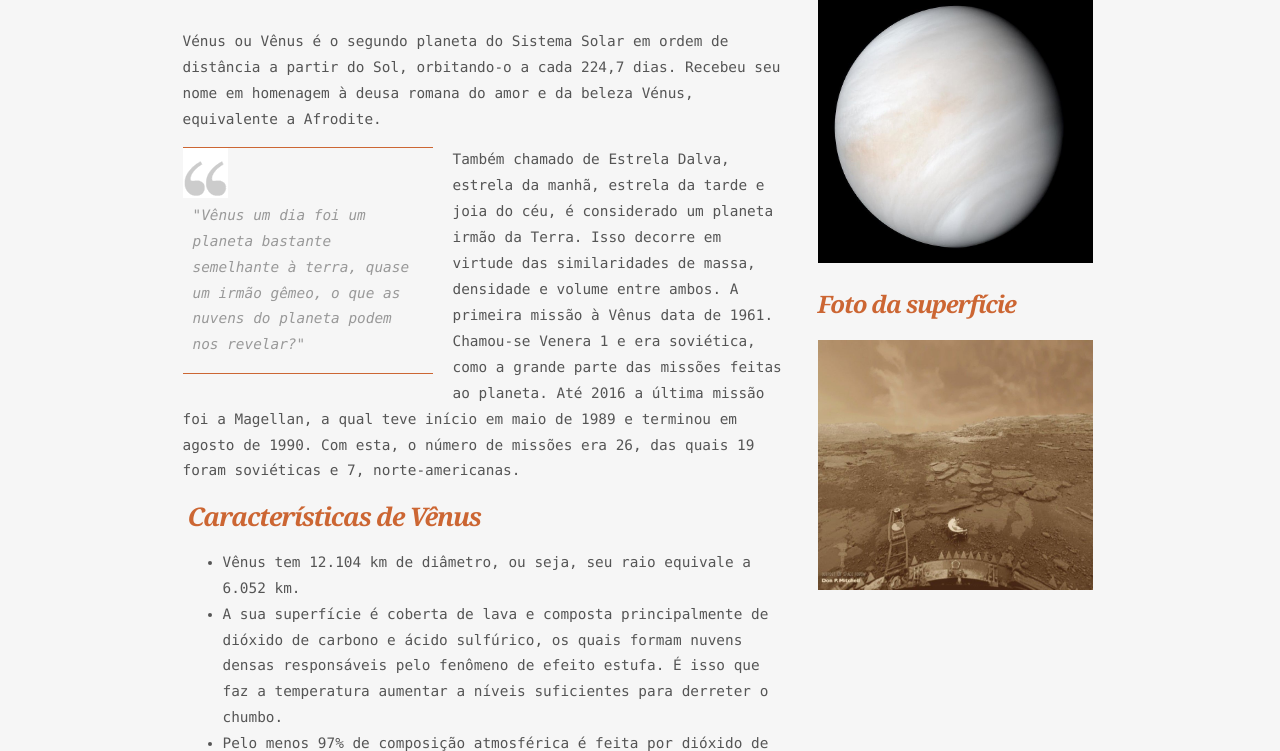
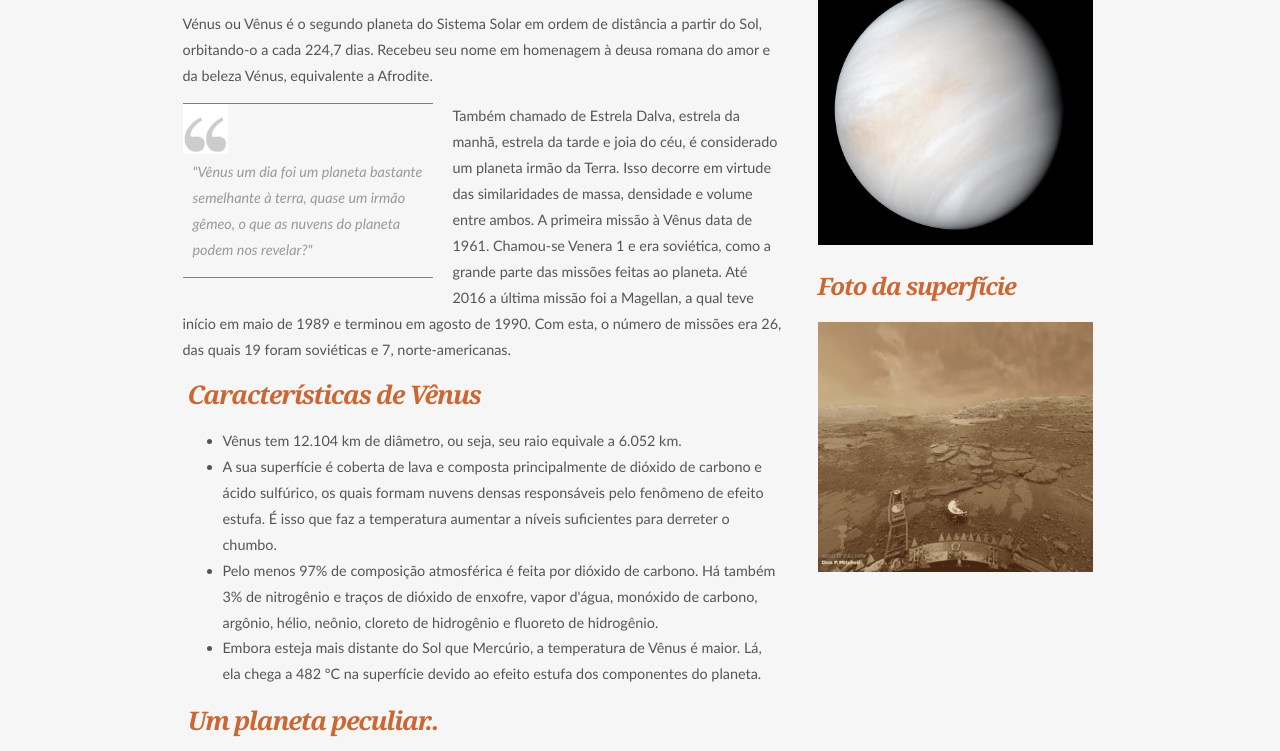
Before and after one commit to sdryann/oat-efrain-html, a plain HTML site: page venus.html in a window 1280 px wide. Shown: the part 265-1016 px from the top of the page. Drawn offline with Linux system fonts and the light colour scheme.

Commit message:
Lucida console titulo

```diff
--- a/venus.html
+++ b/venus.html
@@ -47,14 +47,14 @@
             #apoio { float:right; width:300px; margin-top:30px }
             footer { clear:both; width:700px; margin:0 auto; font-size:0.75em; text-align:center; background-color:#ECECEC; padding:5px }
 
-            h1, h2, h4 { font-family:Georgia, "Times New Roman", Times, serif; color:#C63; font-style:italic; letter-spacing:-0.05em }
+            h1, h2, h4 { font-family:Georgia, "Lucida Console", Times, serif, monospace; color:#C63; font-style:italic; letter-spacing:-0.05em }
             h1 { font-size:2.6em; margin:0 5px; }
             h4 { font-size:1.6em; margin:0 5px; }
-            p, li { font-family:"Lucida Console", Arial, Helvetica, sans-serif, monospace; font-size:0.9em; color:#555; line-height:1.8 }
+            p, li { font-family:"Trebuchet MS", Arial, Helvetica, sans-serif, monospace; font-size:0.9em; color:#555; line-height:1.8 }
         </style>
 
     </head>
-//Trebuchet MS
+
     <body>
 
         <main>
```
